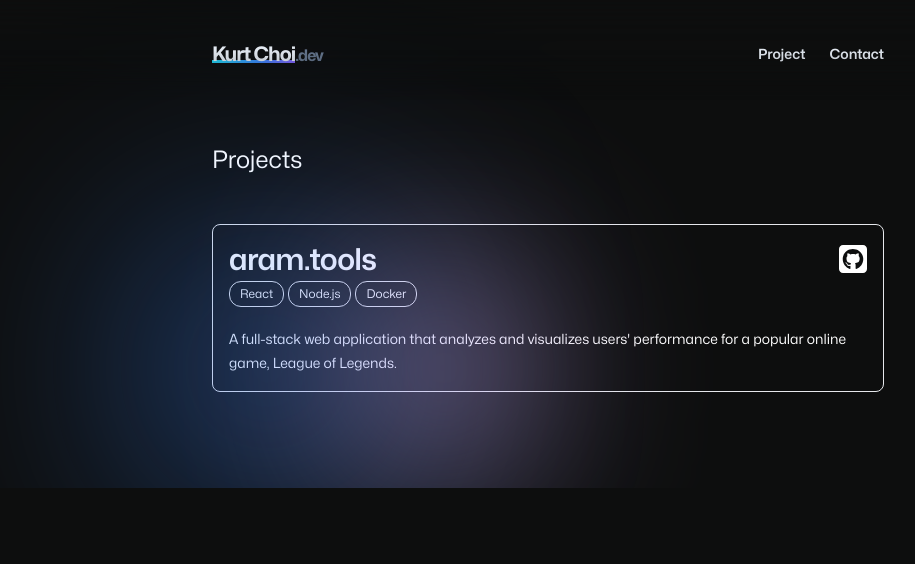
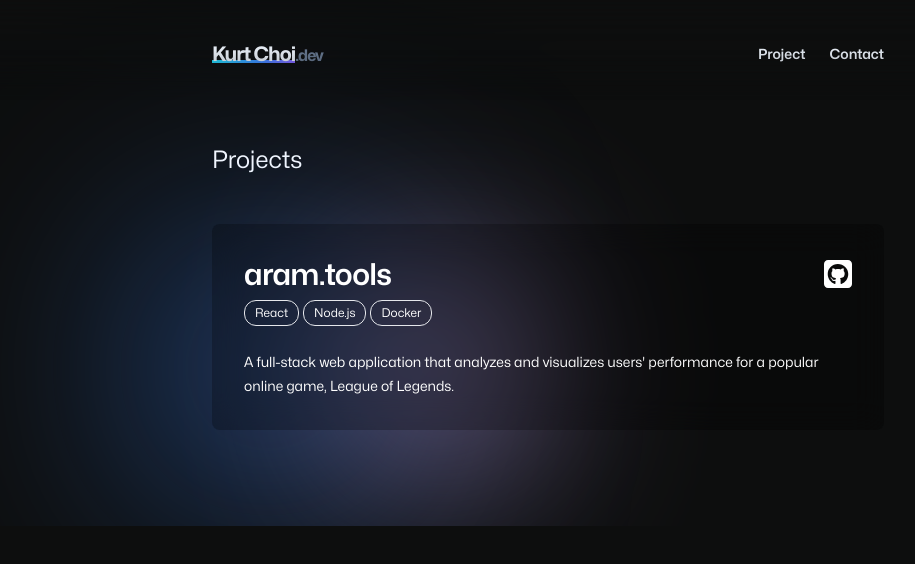
Before and after one commit to Hintful/personal-web, a Next.js app: page /project in a window 1280 px wide. Shown: the top 564 px of the page, without its empty margins (92-1007 px from the left). Built offline with nearby package versions, Linux system fonts and the light colour scheme.

Commit message:
Add backdrop filter to ProjectItem

```diff
--- a/src/app/project/ProjectItem.js
+++ b/src/app/project/ProjectItem.js
@@ -8,7 +8,7 @@
 
 const ProjectItem = (props) => {
     return (
-        <div className="flex-col border w-full rounded-lg p-4 space-y-1">
+        <div className="flex-col w-full rounded-lg p-8 space-y-2 backdrop-blur-lg bg-black/25">
             <div className="flex items-center space-x-2 w-full justify-between">
                 <span className="text-3xl tracking-tight font-semibold">{ props.item.name }</span>
                 <div className="flex items-center space-x-1">
```
